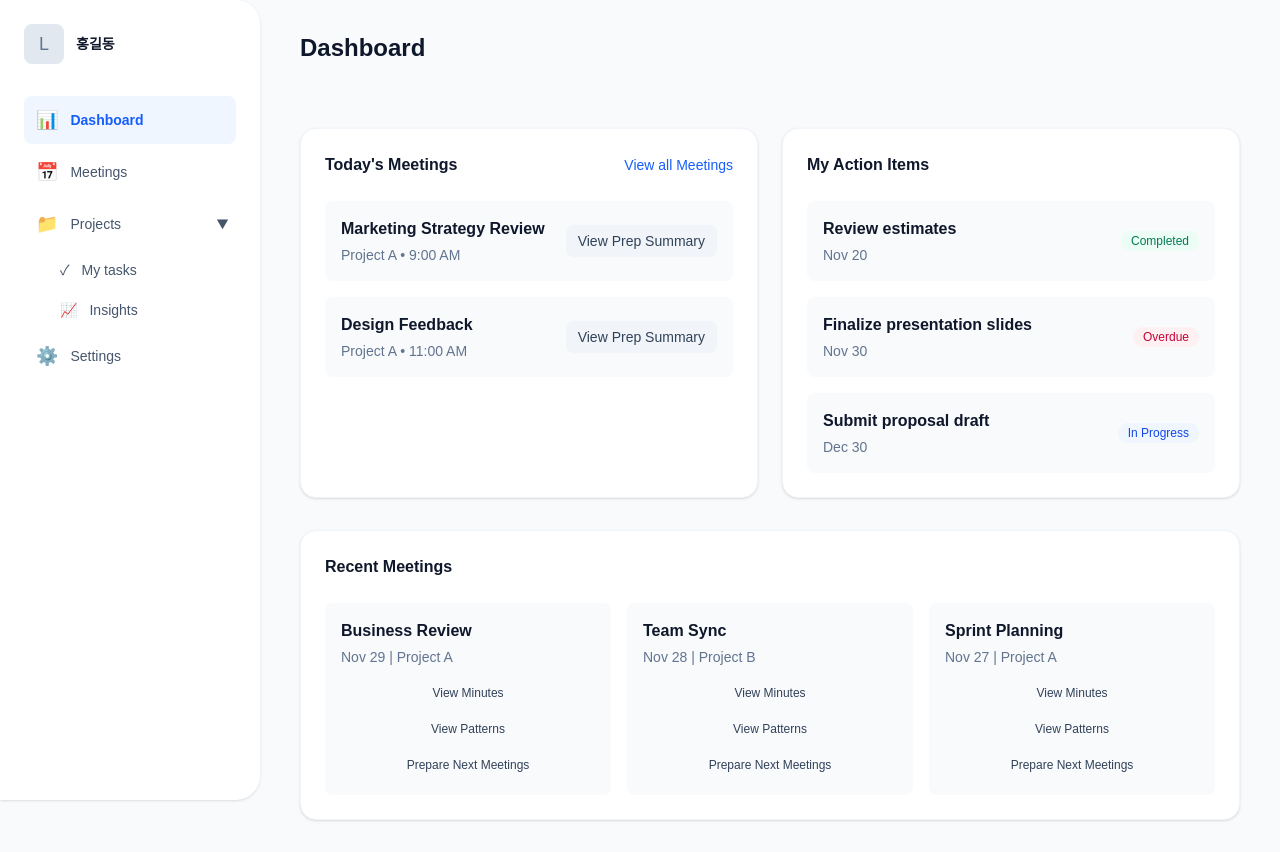
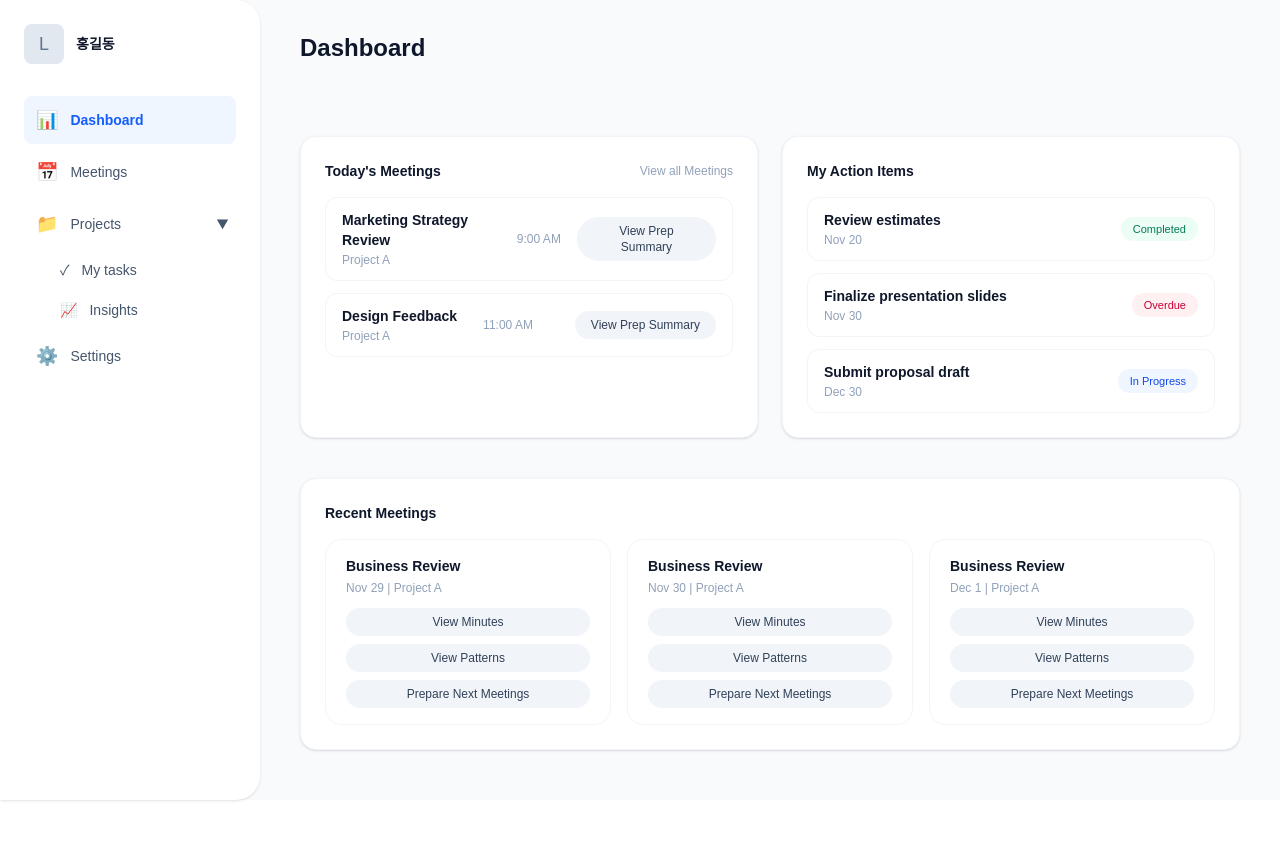
Before and after one commit to Haeseong-Kwon/Intelligent-Meeting-Dashboard, a Next.js app: page / in a window 1280 px wide. After the commit the page ends 800 px from the top, so only its background shows below. Built offline with nearby package versions, Linux system fonts and the light colour scheme.

Commit message:
대시보드 화면 조정

```diff
--- a/src/app/page.tsx
+++ b/src/app/page.tsx
@@ -5,10 +5,10 @@ import { RecentMeetingsCard } from "@/components/dashboard/RecentMeetingsCard";
 
 export default function DashboardPage() {
   return (
-    <div className="flex flex-col gap-8">
+    <div className="flex flex-col gap-10">
       <PageHeader title="Dashboard" />
 
-      {/* Today's Meetings + Action Items */}
+      {/* Today's Meetings + My Action Items */}
       <div className="grid grid-cols-2 gap-6">
         <TodayMeetingsCard />
         <ActionItemsCard />
--- a/src/components/dashboard/ActionItemsCard.tsx
+++ b/src/components/dashboard/ActionItemsCard.tsx
@@ -51,20 +51,31 @@ export function ActionItemsCard() {
 
   return (
     <Card className="p-6">
-      <h2 className="text-base font-semibold text-slate-900 mb-6">My Action Items</h2>
-      <div className="flex flex-col gap-4">
+      <h2 className="mb-4 text-sm font-semibold text-slate-900">
+        My Action Items
+      </h2>
+      <div className="flex flex-col gap-3">
         {actionItems.map((item) => (
           <div
             key={item.id}
-            className="flex items-center justify-between p-4 bg-slate-50 rounded-lg"
+            className="flex items-center justify-between rounded-xl border border-slate-100 bg-white px-4 py-3"
           >
-            <div className="flex-1">
-              <div className="font-semibold text-slate-900 mb-1">
+            <div className="flex flex-col">
+              <div className="text-sm font-semibold text-slate-900">
                 {item.title}
               </div>
-              <div className="text-sm text-slate-500">{item.date}</div>
+              <div className="mt-0.5 text-xs text-slate-400">{item.date}</div>
             </div>
-            <Badge variant={getStatusVariant(item.status) as "status-completed" | "status-overdue" | "status-in-progress" | "status-scheduled"}>
+            <Badge
+              variant={
+                getStatusVariant(item.status) as
+                  | "status-completed"
+                  | "status-overdue"
+                  | "status-in-progress"
+                  | "status-scheduled"
+              }
+              className="px-3 py-1 text-[11px]"
+            >
               {getStatusLabel(item.status)}
             </Badge>
           </div>
--- a/src/components/dashboard/RecentMeetingsCard.tsx
+++ b/src/components/dashboard/RecentMeetingsCard.tsx
@@ -11,43 +11,57 @@ export function RecentMeetingsCard() {
     },
     {
       id: 2,
-      title: "Team Sync",
-      date: "Nov 28",
-      project: "Project B",
+      title: "Business Review",
+      date: "Nov 30",
+      project: "Project A",
     },
     {
       id: 3,
-      title: "Sprint Planning",
-      date: "Nov 27",
+      title: "Business Review",
+      date: "Dec 1",
       project: "Project A",
     },
   ];
 
   return (
     <Card className="p-6">
-      <h2 className="text-base font-semibold text-slate-900 mb-6">Recent Meetings</h2>
+      <h2 className="mb-4 text-sm font-semibold text-slate-900">
+        Recent Meetings
+      </h2>
       <div className="grid grid-cols-3 gap-4">
         {meetings.map((meeting) => (
           <div
             key={meeting.id}
-            className="p-4 bg-slate-50 rounded-lg flex flex-col gap-3"
+            className="flex flex-col gap-3 rounded-2xl border border-slate-100 bg-white px-5 py-4"
           >
             <div>
-              <div className="font-semibold text-slate-900 mb-1">
+              <div className="mb-1 text-sm font-semibold text-slate-900">
                 {meeting.title}
               </div>
-              <div className="text-sm text-slate-500">
+              <div className="text-xs text-slate-400">
                 {meeting.date} | {meeting.project}
               </div>
             </div>
             <div className="flex flex-col gap-2">
-              <Button variant="ghost" size="sm" className="text-xs justify-start">
+              <Button
+                variant="ghost"
+                size="sm"
+                className="justify-center rounded-full bg-slate-100 text-xs hover:bg-slate-200"
+              >
                 View Minutes
               </Button>
-              <Button variant="ghost" size="sm" className="text-xs justify-start">
+              <Button
+                variant="ghost"
+                size="sm"
+                className="justify-center rounded-full bg-slate-100 text-xs hover:bg-slate-200"
+              >
                 View Patterns
               </Button>
-              <Button variant="ghost" size="sm" className="text-xs justify-start">
+              <Button
+                variant="ghost"
+                size="sm"
+                className="justify-center rounded-full bg-slate-100 text-xs hover:bg-slate-200"
+              >
                 Prepare Next Meetings
               </Button>
             </div>
--- a/src/components/dashboard/TodayMeetingsCard.tsx
+++ b/src/components/dashboard/TodayMeetingsCard.tsx
@@ -20,30 +20,39 @@ export function TodayMeetingsCard() {
 
   return (
     <Card className="p-6">
-      <div className="flex items-center justify-between mb-6">
-        <h2 className="text-base font-semibold text-slate-900">Today&apos;s Meetings</h2>
+      <div className="mb-4 flex items-center justify-between">
+        <h2 className="text-sm font-semibold text-slate-900">
+          Today&apos;s Meetings
+        </h2>
         <Link
           href="/meetings"
-          className="text-sm text-blue-600 hover:text-blue-700 font-medium"
+          className="text-xs font-medium text-slate-400 hover:text-slate-500"
         >
           View all Meetings
         </Link>
       </div>
-      <div className="flex flex-col gap-4">
+      <div className="flex flex-col gap-3">
         {meetings.map((meeting) => (
           <div
             key={meeting.id}
-            className="flex items-center justify-between p-4 bg-slate-50 rounded-lg"
+            className="flex items-center justify-between rounded-xl border border-slate-100 bg-white px-4 py-3"
           >
-            <div className="flex-1">
-              <div className="font-semibold text-slate-900 mb-1">
+            <div className="flex flex-col">
+              <div className="text-sm font-semibold text-slate-900">
                 {meeting.title}
               </div>
-              <div className="text-sm text-slate-500">
-                {meeting.project} • {meeting.time}
+              <div className="mt-0.5 text-xs text-slate-400">
+                {meeting.project}
               </div>
             </div>
-            <Button variant="secondary" size="sm">
+            <div className="mr-4 whitespace-nowrap text-xs text-slate-400">
+              {meeting.time}
+            </div>
+            <Button
+              variant="secondary"
+              size="sm"
+              className="rounded-full px-4 py-1.5 text-xs bg-slate-100 hover:bg-slate-200"
+            >
               View Prep Summary
             </Button>
           </div>
```
